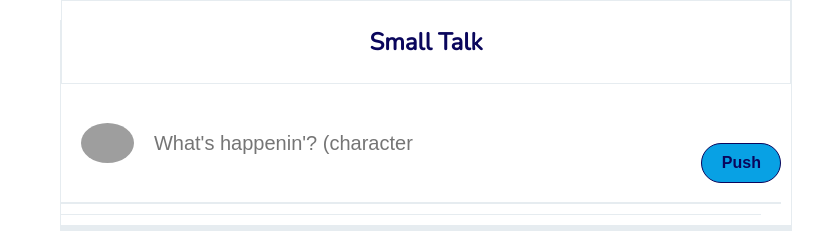
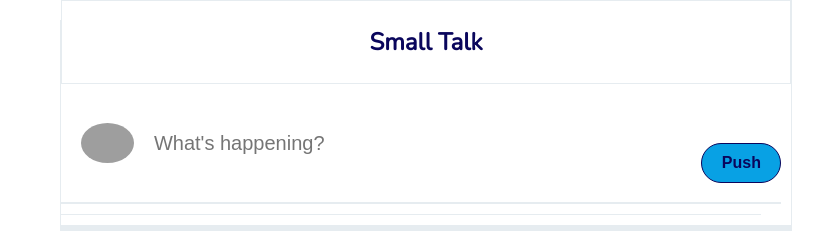
Before and after one commit to dartbill/smallTalk_Client, a website: page index.html in a window 1280 px wide. Shown: the top 231 px of the page, 234-1057 px from the left. Drawn offline with nearby package versions, Linux system fonts and the light colour scheme; no server answers; grey boxes are pictures that could not be loaded.

Commit message:
post placeholder

```diff
--- a/index.html
+++ b/index.html
@@ -87,7 +87,7 @@
               src="https://i.pinimg.com/originals/a6/58/32/a65832155622ac173337874f02b218fb.png"
               alt=""
             />
-            <input id="journalPost" type="text" placeholder="What's happenin'? (character limit is 150)" maxlength="150" name="post"/>
+            <input id="journalPost" type="text" placeholder="What's happening?" maxlength="150" name="post"/>
           </div>
 
           <input id="postButton" type="submit" class="tweetBox_tweetButton" value="Push" name="post">
```
